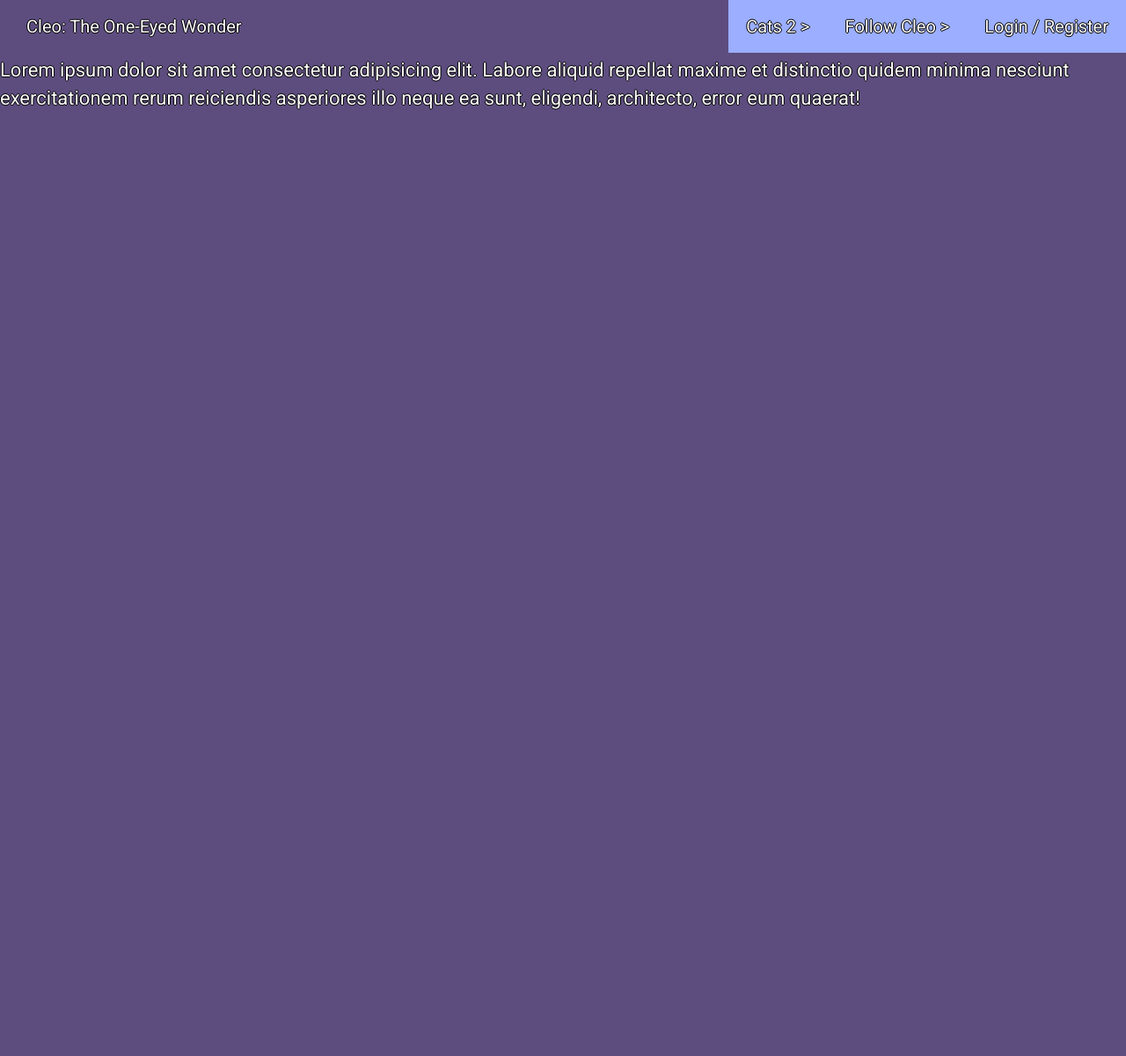
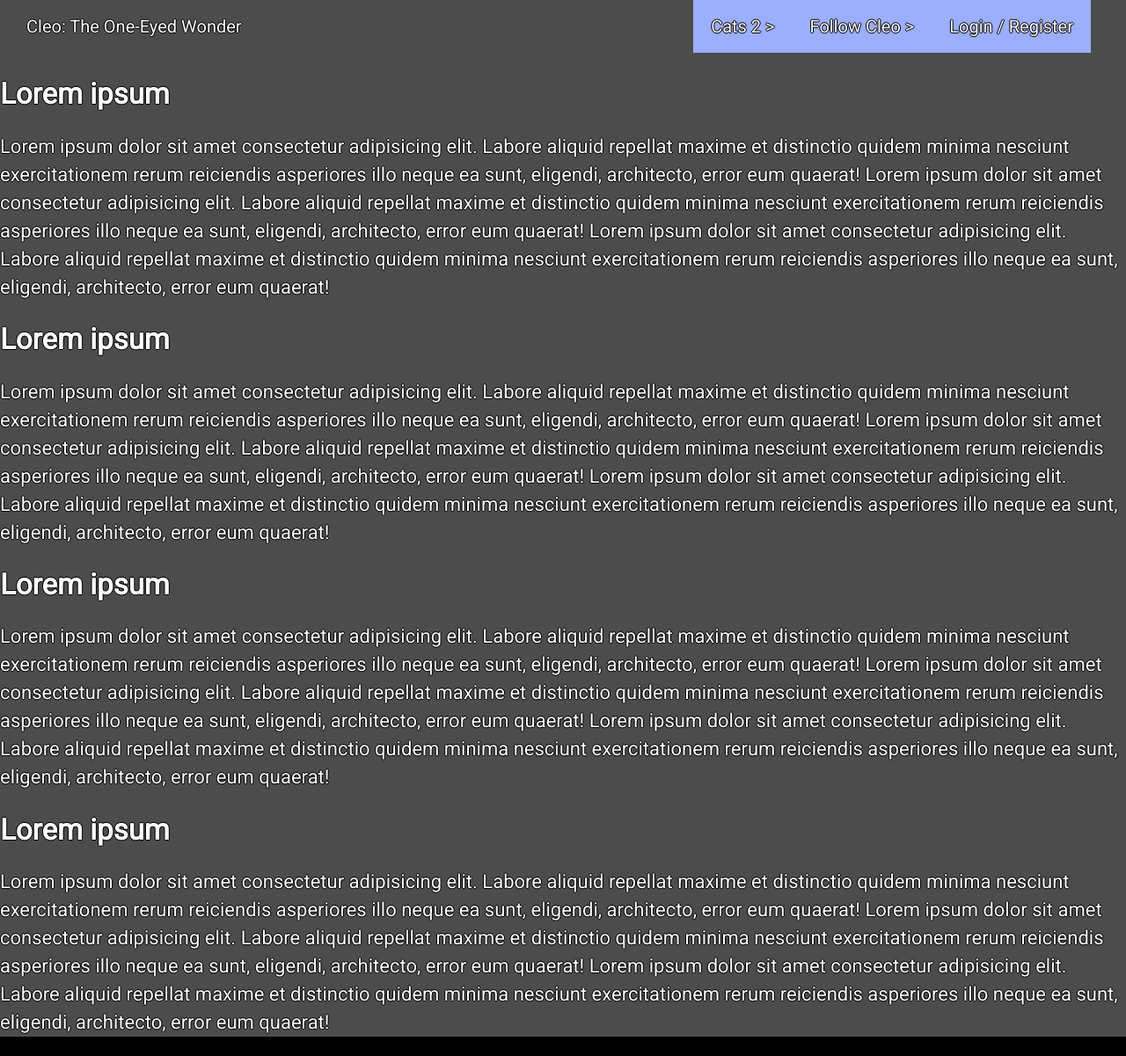
Before and after one commit to TheKerfuffle/responsive_css_html_encyclopedia, a plain HTML site: page index.html in a window 1280 px wide. Shown: the whole page at 88% size. Before the commit the page ends 800 px from the top, so only its background shows below. Drawn offline with Linux system fonts and the light colour scheme.

Commit message:
scrapping the background image idea for time reasons

```diff
--- a/index.html
+++ b/index.html
@@ -9,8 +9,7 @@
     <link rel="stylesheet" href="style.css">
 </head>
 
-<body>
-    <div id="background"></div>
+<body id="background">
     <header>
 
         <nav>
@@ -43,7 +42,6 @@
                                 <li><a href="#">Paper</a></li>
                                 <li><a href="#">Trash</a></li>
                                 <li><a href="#">Mostly Trash</a></li>
-                                <li><a href="#">NOT the things her parents buy for her</a></li>
                             </ul>
                         </li>
                         <li>
@@ -83,10 +81,90 @@
     <br>
     <br>
     <main>
+        <section class="section-grid">
 
-        Lorem ipsum dolor sit amet consectetur adipisicing elit. Labore aliquid repellat maxime et distinctio quidem
-        minima nesciunt exercitationem rerum reiciendis asperiores illo neque ea sunt, eligendi, architecto, error eum
-        quaerat!
+            <h2>
+                Lorem ipsum
+                </h1>
+                <p>
+                    Lorem ipsum dolor sit amet consectetur adipisicing elit. Labore aliquid repellat maxime et
+                    distinctio quidem
+                    minima nesciunt exercitationem rerum reiciendis asperiores illo neque ea sunt, eligendi, architecto,
+                    error eum
+                    quaerat! Lorem ipsum dolor sit amet consectetur adipisicing elit. Labore aliquid repellat maxime et
+                    distinctio quidem
+                    minima nesciunt exercitationem rerum reiciendis asperiores illo neque ea sunt, eligendi, architecto,
+                    error eum
+                    quaerat! Lorem ipsum dolor sit amet consectetur adipisicing elit. Labore aliquid repellat maxime et
+                    distinctio quidem
+                    minima nesciunt exercitationem rerum reiciendis asperiores illo neque ea sunt, eligendi, architecto,
+                    error eum
+                    quaerat!
+                </p>
+        </section>
+        <section class="section-grid">
+
+            <h2>
+                Lorem ipsum
+                </h1>
+                <p>
+                    Lorem ipsum dolor sit amet consectetur adipisicing elit. Labore aliquid repellat maxime et
+                    distinctio quidem
+                    minima nesciunt exercitationem rerum reiciendis asperiores illo neque ea sunt, eligendi, architecto,
+                    error eum
+                    quaerat! Lorem ipsum dolor sit amet consectetur adipisicing elit. Labore aliquid repellat maxime et
+                    distinctio quidem
+                    minima nesciunt exercitationem rerum reiciendis asperiores illo neque ea sunt, eligendi, architecto,
+                    error eum
+                    quaerat! Lorem ipsum dolor sit amet consectetur adipisicing elit. Labore aliquid repellat maxime et
+                    distinctio quidem
+                    minima nesciunt exercitationem rerum reiciendis asperiores illo neque ea sunt, eligendi, architecto,
+                    error eum
+                    quaerat!
+                </p>
+        </section>
+        <section class="section-grid">
+
+            <h2>
+                Lorem ipsum
+                </h1>
+                <p>
+                    Lorem ipsum dolor sit amet consectetur adipisicing elit. Labore aliquid repellat maxime et
+                    distinctio quidem
+                    minima nesciunt exercitationem rerum reiciendis asperiores illo neque ea sunt, eligendi, architecto,
+                    error eum
+                    quaerat! Lorem ipsum dolor sit amet consectetur adipisicing elit. Labore aliquid repellat maxime et
+                    distinctio quidem
+                    minima nesciunt exercitationem rerum reiciendis asperiores illo neque ea sunt, eligendi, architecto,
+                    error eum
+                    quaerat! Lorem ipsum dolor sit amet consectetur adipisicing elit. Labore aliquid repellat maxime et
+                    distinctio quidem
+                    minima nesciunt exercitationem rerum reiciendis asperiores illo neque ea sunt, eligendi, architecto,
+                    error eum
+                    quaerat!
+                </p>
+        </section>
+        <section class="section-grid">
+
+            <h2>
+                Lorem ipsum
+                </h1>
+                <p>
+                    Lorem ipsum dolor sit amet consectetur adipisicing elit. Labore aliquid repellat maxime et
+                    distinctio quidem
+                    minima nesciunt exercitationem rerum reiciendis asperiores illo neque ea sunt, eligendi, architecto,
+                    error eum
+                    quaerat! Lorem ipsum dolor sit amet consectetur adipisicing elit. Labore aliquid repellat maxime et
+                    distinctio quidem
+                    minima nesciunt exercitationem rerum reiciendis asperiores illo neque ea sunt, eligendi, architecto,
+                    error eum
+                    quaerat! Lorem ipsum dolor sit amet consectetur adipisicing elit. Labore aliquid repellat maxime et
+                    distinctio quidem
+                    minima nesciunt exercitationem rerum reiciendis asperiores illo neque ea sunt, eligendi, architecto,
+                    error eum
+                    quaerat!
+                </p>
+        </section>
     </main>
 </body>
 
--- a/style.css
+++ b/style.css
@@ -7,14 +7,34 @@
 I alsu used a tint for the hover state of the elements,
 as well as an analagous color for the background color of the main body */
 
-#background{
+/* #background{
     background: url("./images/cleo.jpg") center center fixed;
     position: fixed;
-    top:0;
+    top:100px;
+    width: 100%;
+    height: 100%;
+    background-color: #000000;
+    -webkit-background-size: 100%;
+    -moz-background-size: 100%;
+    -o-background-size: 100%;
+    background-size: 100%;
+    -webkit-background-size: cover;
+    -moz-background-size: cover;
+    -o-background-size: cover;
+    background-size: cover;
+    z-index: 1;
+} */
+
+html, body {
+    margin: 0;
+    padding: 0;
+    top: 0;
+    min-width: 240;
+    background-color: #000000;
 }
 
 body{
-    background: #5d4d7f;
+    background: #4c4c4c;
     font-size: 22px;
     line-height:32px;
     color: #fff;
@@ -23,6 +43,11 @@
     padding:0;
     word-wrap:break-word !important;
     font-family: "roboto", sans-serif;
+}
+
+header{
+    max-width: 1240px;
+
 }
 
 a{
```
